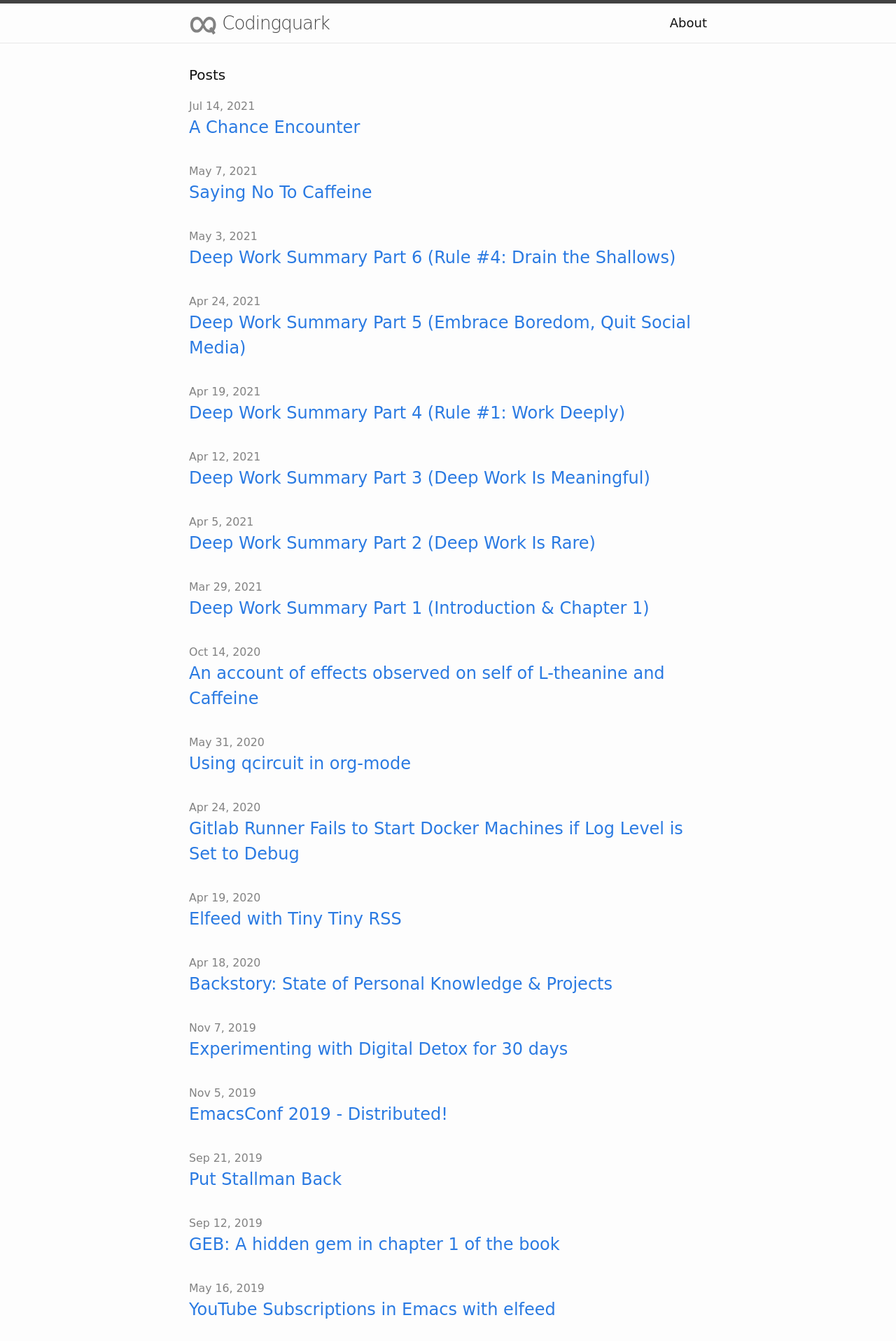
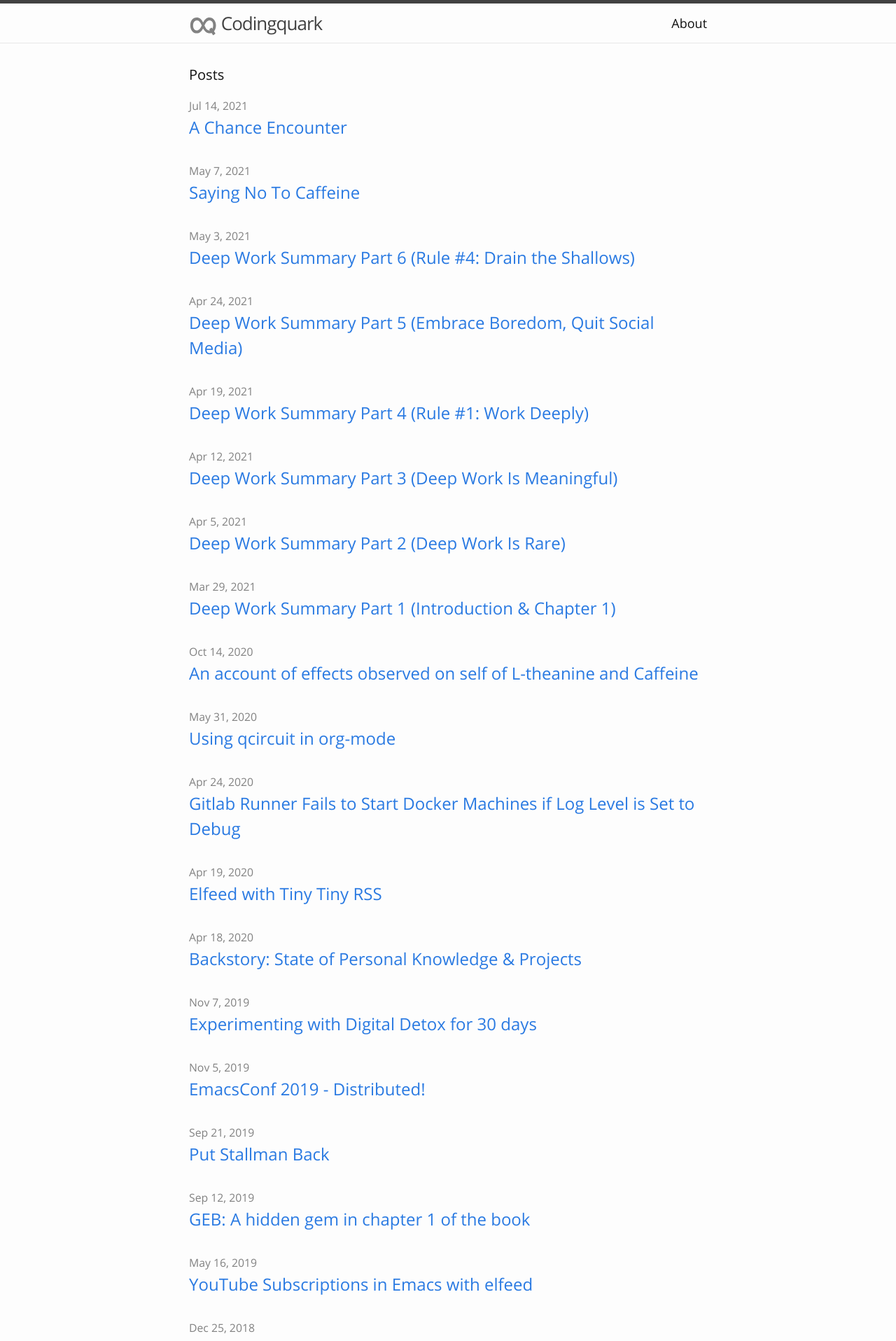
Before and after one commit to codingquark/codingquark.github.io, a Jekyll site: the page built from index.html, in a window 1280 px wide. Shown: the top 1916 px of the page at 70% size. Built offline with Jekyll 4.4.1, drawn with Linux system fonts in a browser that asks for light colours.

Commit message:
Use Open Sans

```diff
--- a/_config.yml
+++ b/_config.yml
@@ -24,3 +24,7 @@ markdown: kramdown
 # Feed settings
 plugins:
   - jekyll-feed
+
+assets:
+   sources:
+       -assets/fonts
--- a/css/main.scss
+++ b/css/main.scss
@@ -3,10 +3,36 @@
 ---
 @charset "utf-8";
 
+/* open-sans-regular - latin */
+@font-face {
+  font-family: 'Open Sans';
+  font-style: normal;
+  font-weight: 400;
+  src: url('../assets/fonts/open-sans-v23-latin-regular.eot'); /* IE9 Compat Modes */
+  src: local(''),
+       url('../assets/fonts/open-sans-v23-latin-regular.eot?#iefix') format('embedded-opentype'), /* IE6-IE8 */
+       url('../assets/fonts/open-sans-v23-latin-regular.woff2') format('woff2'), /* Super Modern Browsers */
+       url('../assets/fonts/open-sans-v23-latin-regular.woff') format('woff'), /* Modern Browsers */
+       url('../assets/fonts/open-sans-v23-latin-regular.ttf') format('truetype'), /* Safari, Android, iOS */
+       url('../assets/fonts/open-sans-v23-latin-regular.svg#OpenSans') format('svg'); /* Legacy iOS */
+}
+/* open-sans-700 - latin */
+@font-face {
+  font-family: 'Open Sans';
+  font-style: normal;
+  font-weight: 700;
+  src: url('../assets/fonts/open-sans-v23-latin-700.eot'); /* IE9 Compat Modes */
+  src: local(''),
+       url('../assets/fonts/open-sans-v23-latin-700.eot?#iefix') format('embedded-opentype'), /* IE6-IE8 */
+       url('../assets/fonts/open-sans-v23-latin-700.woff2') format('woff2'), /* Super Modern Browsers */
+       url('../assets/fonts/open-sans-v23-latin-700.woff') format('woff'), /* Modern Browsers */
+       url('../assets/fonts/open-sans-v23-latin-700.ttf') format('truetype'), /* Safari, Android, iOS */
+       url('../assets/fonts/open-sans-v23-latin-700.svg#OpenSans') format('svg'); /* Legacy iOS */
+}
 
 
 // Our variables
-$base-font-family: "Dejavu Sans", Helvetica, Arial, sans-serif;
+$base-font-family: "Open Sans", sans-serif, Arial;
 $base-font-size:   18px;
 $base-font-weight: 400;
 $small-font-size:  $base-font-size * 0.875;
```
Also changed, not shown: assets/fonts/open-sans-v23-latin-700.ttf (added), assets/fonts/open-sans-v23-latin-700.woff (added), assets/fonts/open-sans-v23-latin-700.woff2 (added), assets/fonts/open-sans-v23-latin-regular.ttf (added), assets/fonts/open-sans-v23-latin-regular.woff (added), assets/fonts/open-sans-v23-latin-regular.woff2 (added), 4 other files.
